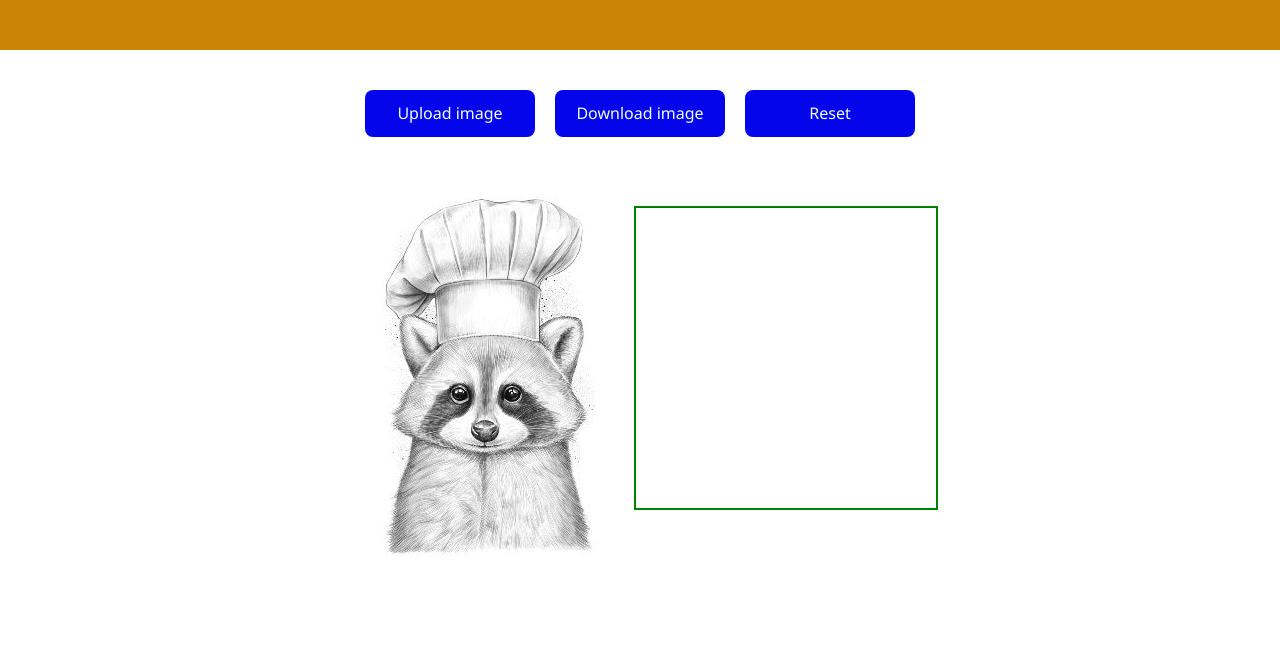
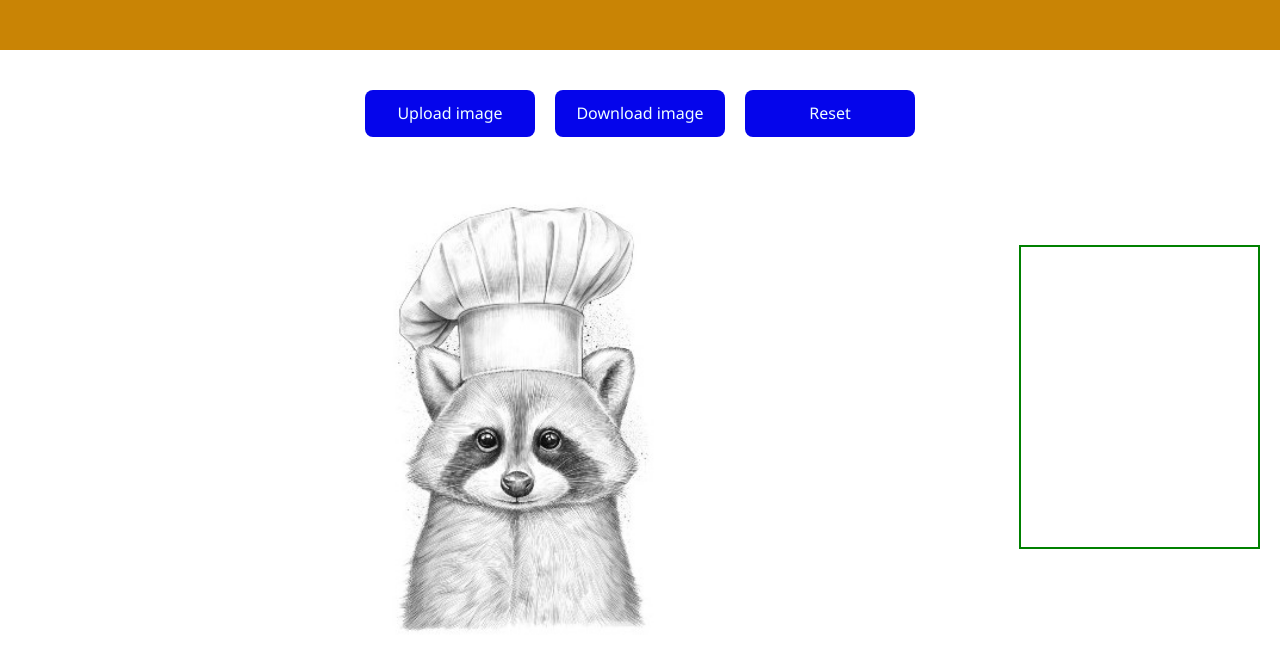
Before and after one commit to StanislavSH109/-ropp_Image, a website built with Parcel: page index.html in a window 1280 px wide. Shown: the part 102-772 px from the top of the page. Built offline with nearby package versions, Linux system fonts and the light colour scheme; files whose address does not match are found by name.

Commit message:
Created fix container for visible upload photo

```diff
--- a/css/blocks/view-window.css
+++ b/css/blocks/view-window.css
@@ -11,3 +11,19 @@
     overflow: hidden;
     border: 2px solid green;
 }
+
+.view-window__wrapper {
+    width: 100%;
+    height: 60vh;
+    max-width: 100%;
+    max-height: 100%;
+    object-fit: contain;
+    object-position: center;
+}
+
+.view-window__photo {
+    width: 100%;
+    height: 100%;
+    object-fit: contain;
+    object-position: center;
+}
--- a/index.html
+++ b/index.html
@@ -21,9 +21,10 @@
                 <button class="button__reset">Reset</button>
             </div>
             <div class="view-window">
-                <img class="view-window__photo" id="image" src="/img/1.jpg" alt="enot">
-                <div class="view-window__preview">
+                <div class="view-window__wrapper">
+                    <img class="view-window__photo" id="image" src="/img/1.jpg" alt="enot">
                 </div>
+                <div class="view-window__preview"></div>
             </div>
         </div>
     </section>
--- a/js/main.js
+++ b/js/main.js
@@ -21,9 +21,13 @@ document.addEventListener('DOMContentLoaded',  () => {
 
             cropper = new Cropper(image, {
                 aspectRatio: 10 / 10,
-                viewMode: 1,
+                viewMode: 0,
                 preview: '.view-window__preview',
-                minCanvasHeight: 200
+                minCanvasHeight: 500,
+                minCanvasWidth: 300,
+                strict: true,
+
+
             });
         }
     });
```
Also changed, not shown: dist/index.html, 4 other files.
